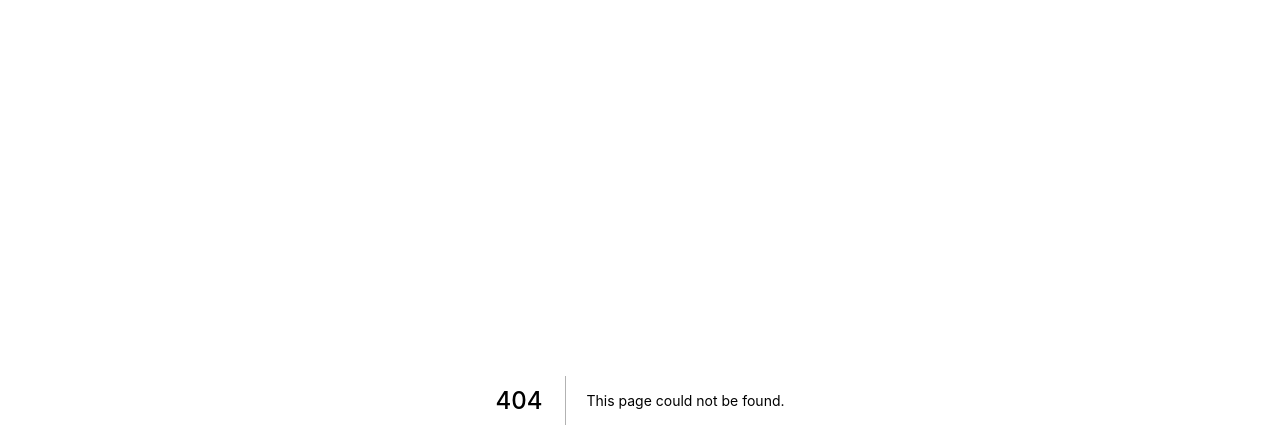
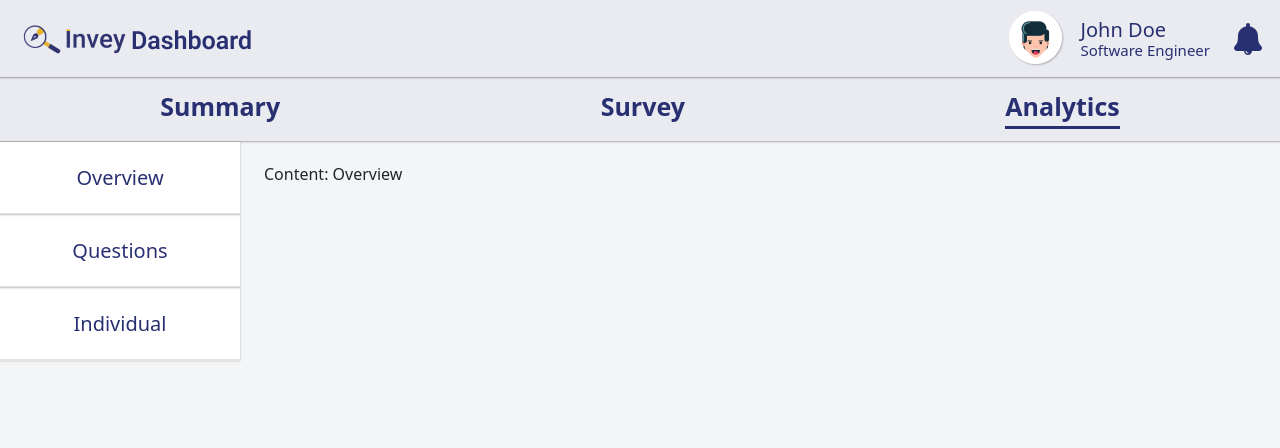
Before and after one commit to findit-omae-wa-mou-shindeiru/Invey, a Next.js app in the folder ui/: page /form/analytics in a window 1280 px wide. Before the commit this address had no page. Shown: the top 448 px of the page. Built offline with nearby package versions, Linux system fonts and the light colour scheme.

Commit message:
feat: add baseline for analytics form page

```diff
--- /dev/null
+++ b/ui/src/components/form/analytics/analytics-sidebar/index.module.css
@@ -0,0 +1,22 @@
+.container {
+  width: calc(10rem + 80px);
+  min-width: 200px;
+  background: #fff;
+  position: sticky;
+  top: 0;
+  align-self: flex-start;
+}
+
+.boxContainer {
+  padding: 1.5rem 0;
+  border-bottom: 2px solid rgba(0, 0, 0, 0.1);
+  box-shadow: 0px 0px 2px rgba(0, 0, 0, 0.25);
+  cursor: pointer;
+}
+
+.typeLabel {
+  font-weight: 500;
+  font-size: calc(12px + 0.5rem);
+  line-height: calc(15px + 0.5rem);
+  color: #293072;
+}
--- /dev/null
+++ b/ui/src/components/form/analytics/analytics-sidebar/index.tsx
@@ -0,0 +1,34 @@
+import styles from "./index.module.css";
+
+const AnalyticsSidebar = ({
+  options,
+  onChangeOption,
+}: {
+  options: { label: string; code: string }[];
+  onChangeOption: (code: string) => void;
+}) => {
+  return (
+    <div className={styles.container}>
+      {options.map((option, idx) => {
+        return (
+          <div
+            key={idx}
+            onClick={() => onChangeOption(option.code)}
+            className={styles.boxContainer}
+          >
+            <div
+              className={
+                styles.typeLabel +
+                " d-flex align-items-center justify-content-center"
+              }
+            >
+              {option.label}
+            </div>
+          </div>
+        );
+      })}
+    </div>
+  );
+};
+
+export default AnalyticsSidebar;
--- /dev/null
+++ b/ui/src/pages/form/analytics.tsx
@@ -0,0 +1,46 @@
+import { Form } from "layout";
+import styles from "styles/form/analytics.module.css";
+import { useState } from "react";
+import { AnalyticsSidebar } from "components";
+
+const analyticsOptions = [
+  {
+    label: "Overview",
+    code: "overview",
+  },
+  {
+    label: "Questions",
+    code: "questions",
+  },
+  {
+    label: "Individual",
+    code: "individual",
+  },
+];
+
+const Analytics = () => {
+  const [analyticsOption, setAnalyticsOption] = useState(analyticsOptions[0]);
+
+  const onChangeOption = (code: string) => {
+    const option = analyticsOptions.find((o) => o.code === code);
+    if (option && option.code !== analyticsOption.code) {
+      setAnalyticsOption(option);
+    }
+  };
+
+  return (
+    <Form>
+      <div className={styles.container + " d-flex"}>
+        <AnalyticsSidebar
+          options={analyticsOptions}
+          onChangeOption={onChangeOption}
+        />
+        <div className={styles.contentContainer}>
+          Content: {analyticsOption.label}
+        </div>
+      </div>
+    </Form>
+  );
+};
+
+export default Analytics;
--- /dev/null
+++ b/ui/src/styles/form/analytics.module.css
@@ -0,0 +1,9 @@
+.container {
+  flex-grow: 2;
+}
+
+.contentContainer {
+  flex-grow: 2;
+  gap: 1.5rem;
+  padding: 20px 1.5rem;
+}
```
Also changed, not shown: ui/src/components/index.tsx (+19 -17 lines).
